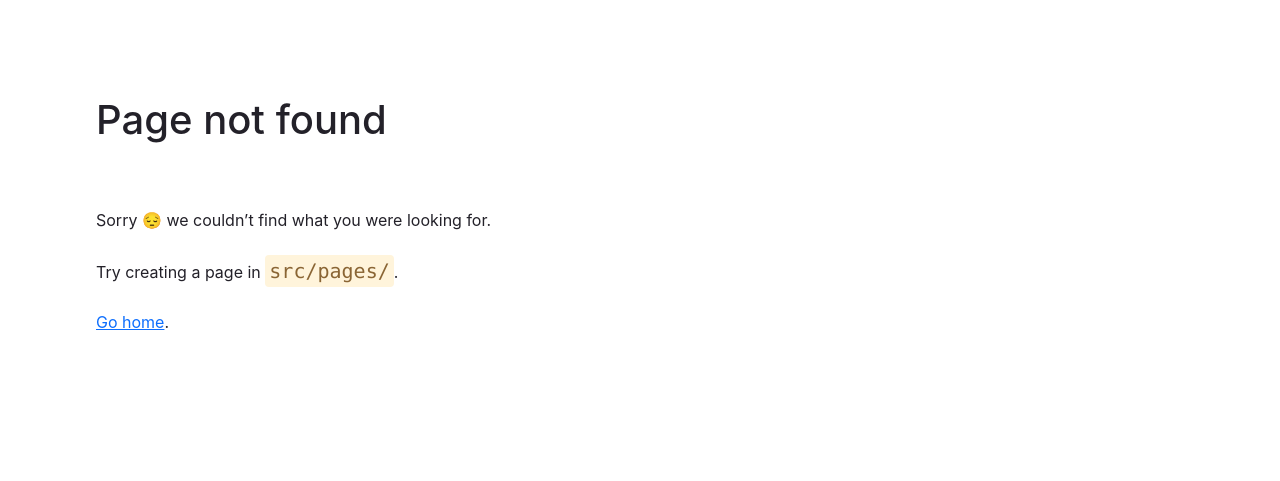
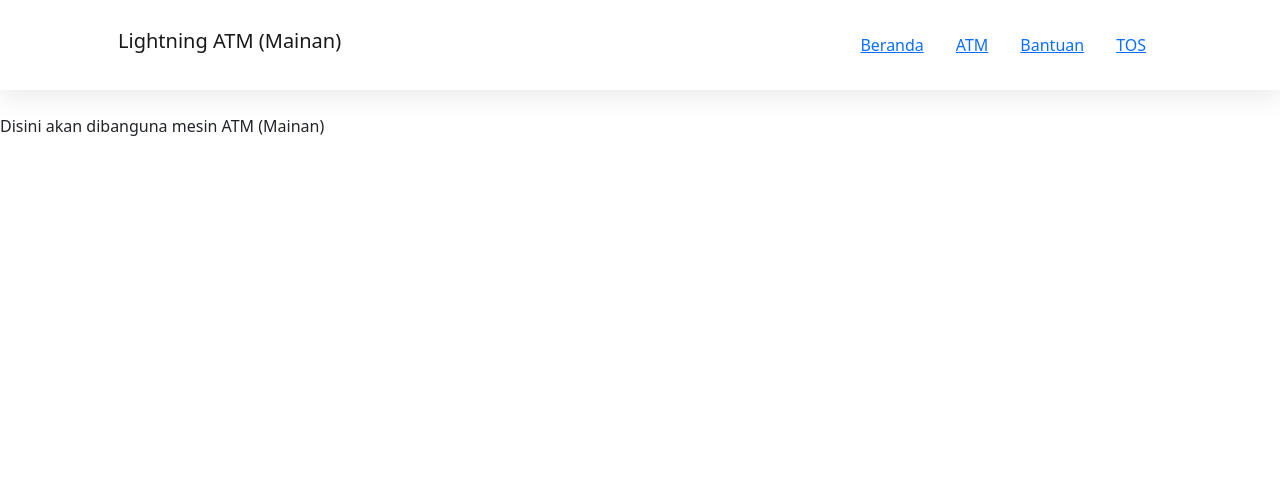
Before and after one commit to roaringstars/lightning-atm-mainan-ui, a Gatsby site: page /atm in a window 1280 px wide. Before the commit this address had no page. Built offline with nearby package versions, Linux system fonts and the light colour scheme; Gatsby itself is replaced by a stand-in of ours.

Commit message:
fixing some link and adding build check

```diff
--- a/src/components/Header.tsx
+++ b/src/components/Header.tsx
@@ -1,4 +1,6 @@
 import * as React from "react"
+import { Link } from "gatsby"
+import '../styles/global.css'
 
 const Header = () => {
     return (
@@ -16,26 +18,14 @@ const Header = () => {
                     </button>
                     <div className="collapse navbar-collapse" id="navbarResponsive">
                         <ul className="navbar-nav ms-auto py-4 py-lg-0">
-                            <li className="nav-item"><a className="nav-link px-lg-3 py-3 py-lg-4" href="">Home</a></li>
-                            <li className="nav-item"><a className="nav-link px-lg-3 py-3 py-lg-4" href="">About</a></li>
-                            <li className="nav-item"><a className="nav-link px-lg-3 py-3 py-lg-4" href="">Sample Post</a></li>
-                            <li className="nav-item"><a className="nav-link px-lg-3 py-3 py-lg-4" href="">Contact</a></li>
+                            <li className="nav-item"><div className="nav-link px-lg-3 py-3 py-lg-4"><Link to="/">Beranda</Link></div></li>
+                            <li className="nav-item"><div className="nav-link px-lg-3 py-3 py-lg-4"><Link to="/atm">ATM</Link></div></li>
+                            <li className="nav-item"><div className="nav-link px-lg-3 py-3 py-lg-4"><Link to="/bantuan">Bantuan</Link></div></li>
+                            <li className="nav-item"><div className="nav-link px-lg-3 py-3 py-lg-4"><Link to="/tos">TOS</Link></div></li>
                         </ul>
                     </div>
                 </div>
             </nav>
-
-            <header className="masthead">
-                <div className="container position-relative px-4 px-lg-5">
-                    <div className="row gx-4 gx-lg-5 justify-content-center">
-                        <div className="col-md-10 col-lg-8 col-xl-7">
-                            <div className="post-heading">
-                                <h2 className="subheading">Membantu Lebih Banyak Orang Belajar Mengelola Bitcoin Mereka Sendiri</h2>
-                            </div>
-                        </div>
-                    </div>
-                </div>
-            </header>
 
             <br />
         </>
--- /dev/null
+++ b/src/pages/atm.tsx
@@ -0,0 +1,17 @@
+import * as React from "react"
+import Header from "../components/Header"
+
+const ATM = () => {
+    return (
+        <main>
+            <title>ATM</title>
+
+            <Header/>
+            <p>
+            Disini akan dibanguna mesin ATM (Mainan)
+            </p>
+        </main>
+    )
+}
+
+export default ATM
--- a/src/pages/bantuan.tsx
+++ b/src/pages/bantuan.tsx
@@ -16,9 +16,7 @@ const Bantuan = () => {
                             <h2 className="section-heading">Apa itu Bitcoin</h2>
                             <p>Bitcoin adalah mata uang digital yang didistribusikan secara elektronik dan tidak dikendalikan oleh pemerintah mana pun. Bitcoin merupakan sebuah repository open-source yakni seluruh desain arsitekturnya dipublikasi, siapa saja dapat melihat isi dari software Bitcoin itu sendiri. Yang artinya bersifat transparan akan segala konsep dan cara kerja teknologinya.</p>
                             <h2 className="section-heading">Apa itu Bitcoin Lightning</h2>
-                            <p></p>
-                            <h2 className="section-heading">Penjelasan Bitcoin Wallet</h2>
-                            <p></p>
+                            <p>Penjelasan Bitcoin Wallet</p>
                             <h2 className="section-heading">Pembayaran Rupiah Yang Didukung</h2>
                             <ul>
                                 <li>Gopay</li>
--- a/src/pages/index.tsx
+++ b/src/pages/index.tsx
@@ -10,16 +10,33 @@ const IndexPage = () => {
 
       <Header />
 
+
+
+      <header className="masthead">
+                <div className="container position-relative px-4 px-lg-5">
+                    <div className="row gx-4 gx-lg-5 justify-content-center">
+                        <div className="col-md-10 col-lg-8 col-xl-7">
+                            <div className="post-heading">
+                                <h2 className="subheading">Membantu Lebih Banyak Orang Belajar Mengelola Bitcoin Mereka Sendiri</h2>
+                            </div>
+                        </div>
+                    </div>
+                </div>
+            </header>
+
       Link Penting
       <ul>
         <li>
-          <Link to="/">ATM (coming soon)</Link>
+          <Link to="/atm">ATM (coming soon)</Link>
         </li>
         <li>
           <Link to="/bantuan">Pusat Bantuan</Link>
         </li>
         <li>
           <Link to="/tos">Perjanjian Penggunaan Layanan</Link>
+        </li>
+        <li>
+          <Link to="/kontributor">Kontributor</Link>
         </li>
       </ul>
 
--- /dev/null
+++ b/src/styles/global.css
@@ -0,0 +1,7 @@
+.navbar {
+    background: rgba(255, 255, 255, 0.28);
+    box-shadow: 0 4px 30px rgba(0, 0, 0, 0.1);
+    backdrop-filter: blur(5px);
+    -webkit-backdrop-filter: blur(5px);
+    border: 1px solid rgba(255, 255, 255, 0.3);
+}
```
Also changed, not shown: src/pages/kontributor.tsx (added, +20 -0 lines), .github/workflows/lint.yml (added).
